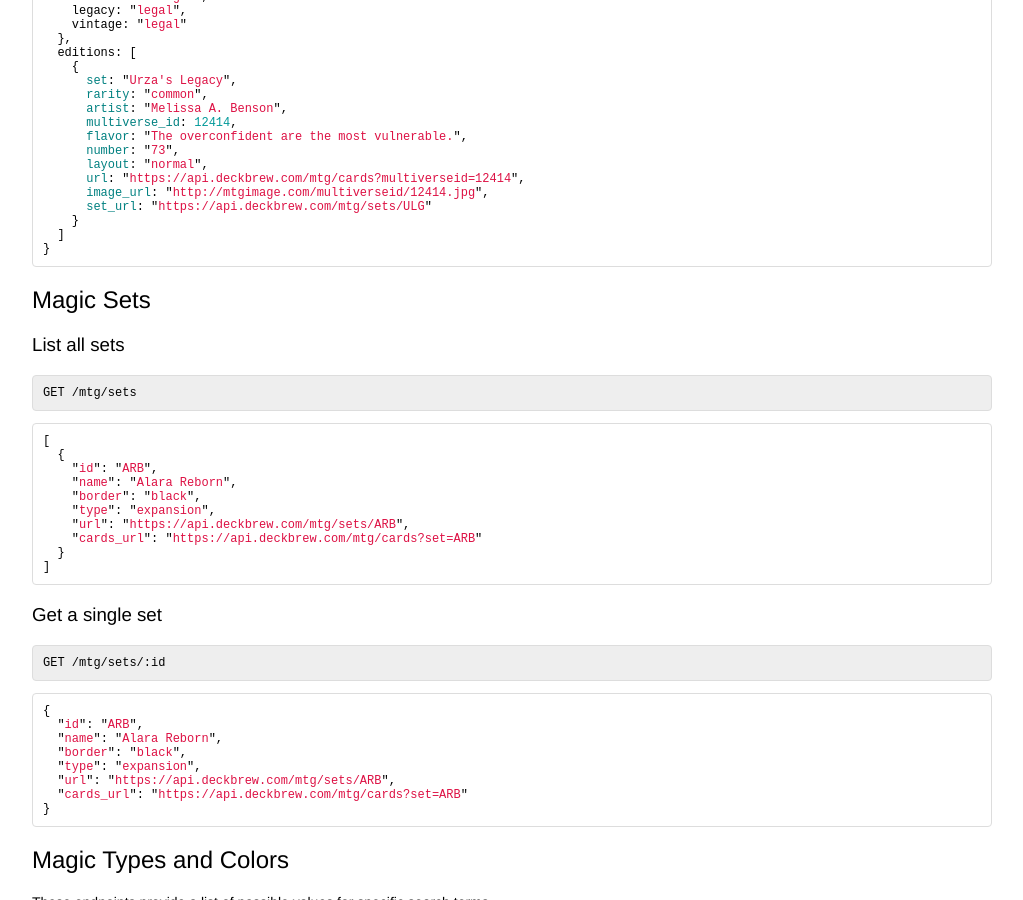
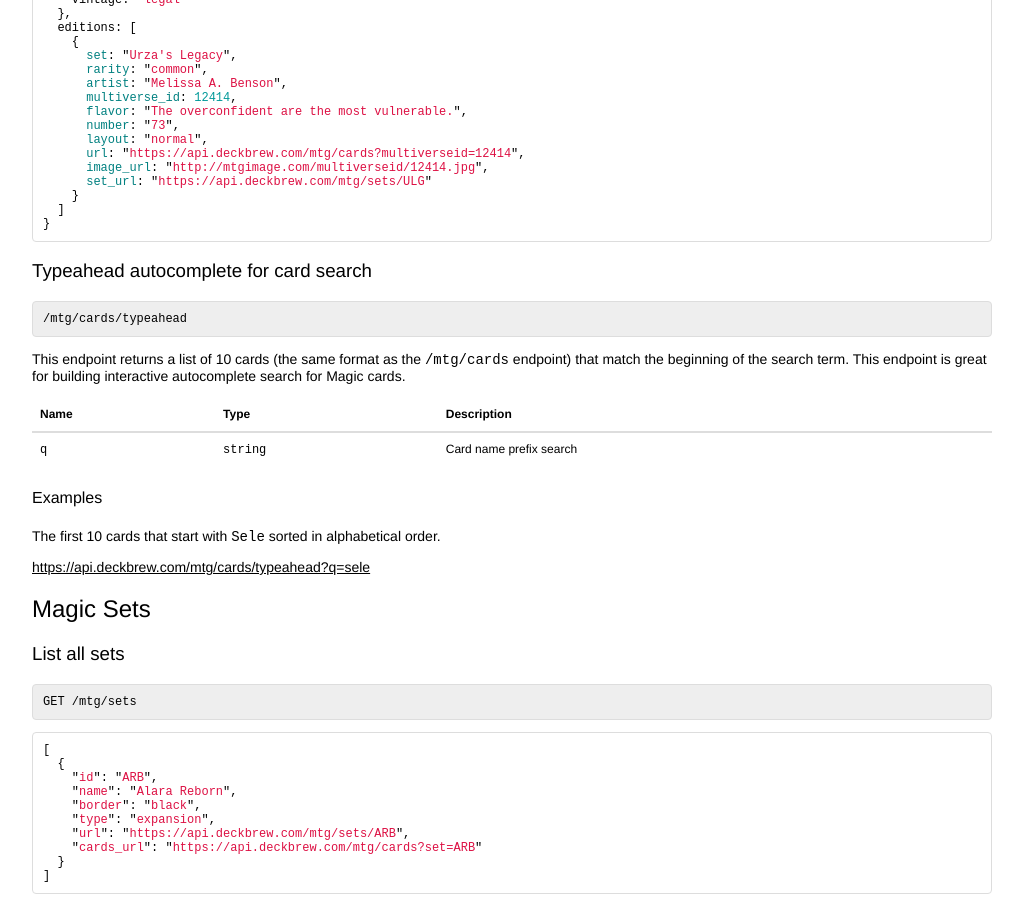
Before and after one commit to jerryharrison/deckbrew-website, a Jekyll site: the page built from api/index.md, in a window 1280 px wide and 900 px high, scrolled down 3044 px. Shown: the whole window, without its empty margins (128-1151 px from the left). Built offline with Jekyll 4.4.1, drawn with Linux system fonts in a browser that asks for light colours; Markdown is read by kramdown in place of the engine named in the settings; some of the changed text lies outside the part shown.

Commit message:
Add multicolor and typeahead to the documentation

````diff
--- a/api/index.md
+++ b/api/index.md
@@ -110,6 +110,7 @@
   }
 ]
 ```
+
 #### Card filtering
 
 Cards can be filtering using query string parameters. Parameters with the
@@ -128,6 +129,7 @@
 | `set` | `[]string` | A three letter identifier for a Magic set |
 | `rarity` | `[]string` | Select cards printed at this rarity. Options are `common`, `uncommon`, `rare` and `mythic`|
 | `color` | `[]string` | Select cards of the chosen color |
+| `multicolor` | `bool` | Only show cards that are multicolored. Legal values are `true` and `false` |
 | `multiverseid` | `[]string` | Select cards of that have at least one edition with the given Multiverse ID |
 | `format` | `[]string` | Only show cards from a format's card pool. Legal values are `vintage`, `legacy`, `modern`, `standard`, and `commander` |
 | `status` | `[]string` | Only show cards with the given status. Legal values are `legal`, `banned` or `restricted` |
@@ -143,15 +145,15 @@
 
 All red or blue rares with "fire" in their name:
 
-> https://api.deckbrew.com/mtg/cards?color=red&color=blue&rarity=rare&name=fire
+<https://api.deckbrew.com/mtg/cards?color=red&color=blue&rarity=rare&name=fire>
 
 All black zombies from Onslaught block:
 
-> https://api.deckbrew.com/mtg/cards?set=ons&set=scg&set=lgn&subtype=zombie&color=black
+<https://api.deckbrew.com/mtg/cards?set=ons&set=scg&set=lgn&subtype=zombie&color=black>
 
 All cards that reference winning or lose the game
 
-> https://api.deckbrew.com/mtg/cards?oracle=win+the+game&oracle=lose+the+game
+<https://api.deckbrew.com/mtg/cards?oracle=win+the+game&oracle=lose+the+game>
 
 ### Get a single card
 
@@ -192,6 +194,24 @@
   ]
 }
 ```
+
+### Typeahead autocomplete for card search
+
+> /mtg/cards/typeahead
+
+This endpoint returns a list of 10 cards (the same format as the `/mtg/cards`
+endpoint) that match the beginning of the search term. This endpoint is great
+for building interactive autocomplete search for Magic cards.
+
+| Name | Type | Description |
+| ---- | ---- | ----------- |
+| `q` | `string` |  Card name prefix search |
+
+#### Examples
+
+The first 10 cards that start with `Sele` sorted in alphabetical order.
+
+<https://api.deckbrew.com/mtg/cards/typeahead?q=sele>
 
 ## Magic Sets
 
````
